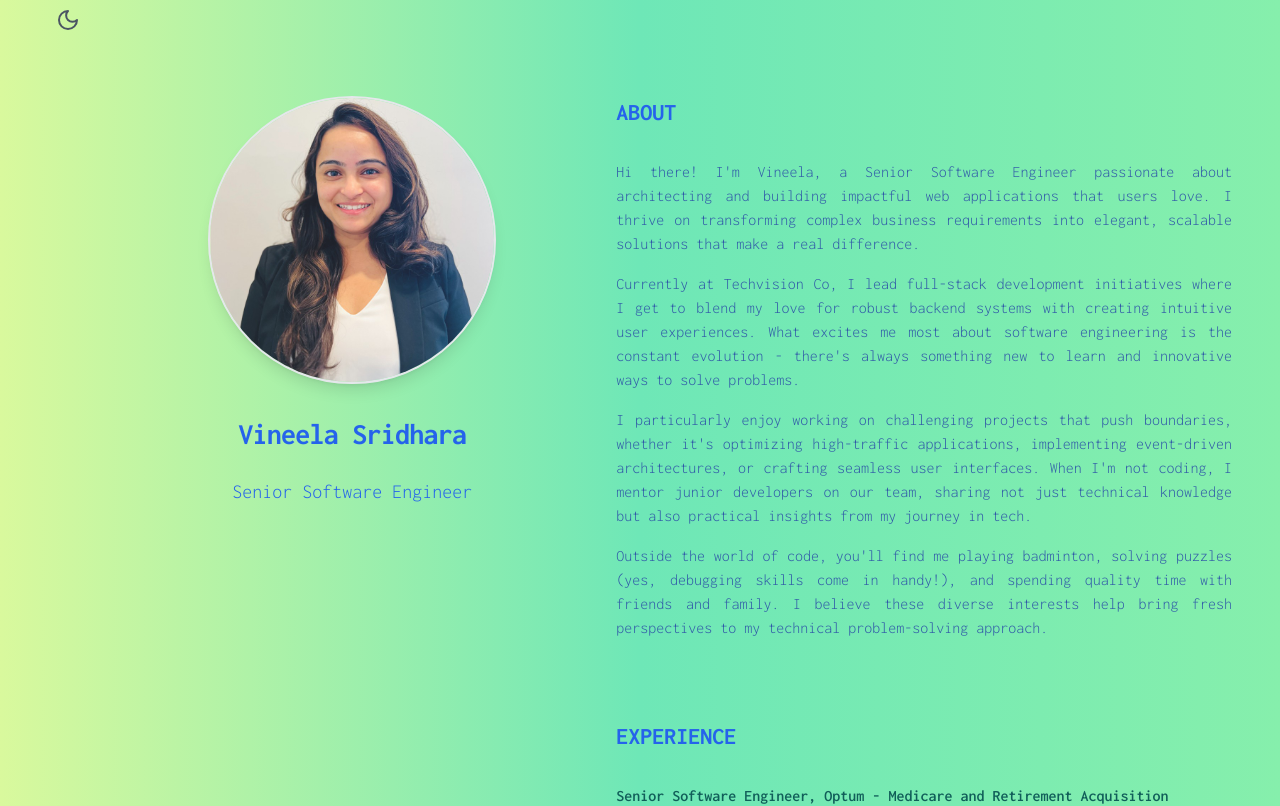
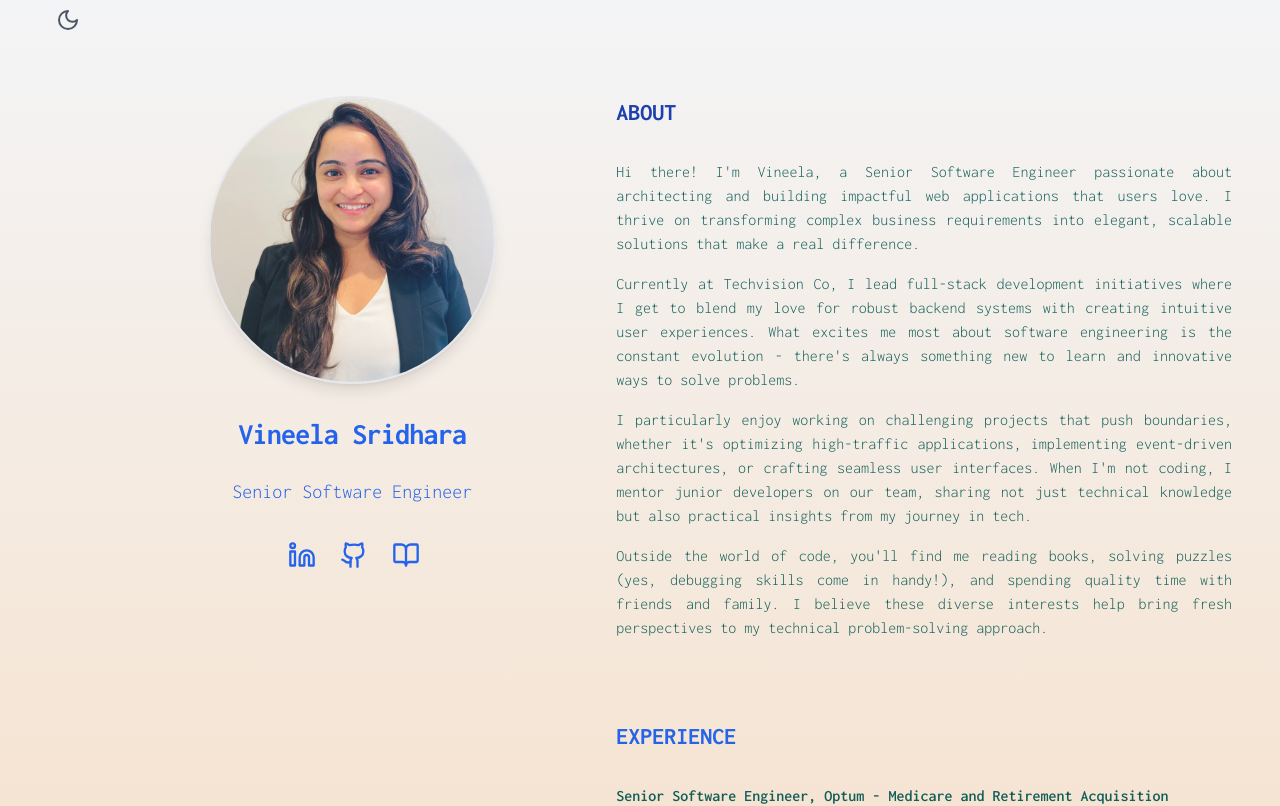
Before and after one commit to vineela-creates/personal-website, a Next.js app: page / in a window 1280 px wide. Shown: the top 806 px of the page. Built offline with nearby package versions, Linux system fonts and the light colour scheme; what tailwindcss-animated would draw is missing.

Commit message:
Added social media links

```diff
--- a/app/components/PageDetails.tsx
+++ b/app/components/PageDetails.tsx
@@ -4,7 +4,6 @@ import { resumeData } from "../data/ResumeData";
 import { Header } from "./sections/Header";
 import ThemeToggle from "./ThemeToggle";
 import PdfDownload from "./PdfDownload";
-import ContactForm from "./sections/ContactForm";
 
 const PageDetails: React.FC = () => {
   const scrollToSection = (sectionId: string) => {
@@ -13,12 +12,13 @@ const PageDetails: React.FC = () => {
   };
   const gradients = {
     ocean: "bg-gradient-to-r from-lime-200 via-emerald-300 to-green-300",
-    sunset: "bg-gradient-to-r from-orange-500 via-red-500 to-purple-500",
     forest: "bg-gradient-to-r from-green-500 via-emerald-500 to-teal-500",
+    sunset: "dark:bg-gradient-to-t dark:from-slate-400 dark:to-zinc-400",
+    sunrise: "bg-gradient-to-t from-orange-300 to-gray-100",
   };
   return (
     <div
-      className={`mx-auto min-h-screen ${gradients.ocean} max-w-screen
+      className={`mx-auto min-h-screen ${gradients.sunrise} ${gradients.sunset} max-w-screen
      px-4 py-8  md:px-12 md:py-16 lg:py-0 bg-slate-900 dark:bg-blue-500 font-inconsolata font-light`}
     >
       {/* Mobile-first layout with flex-col by default, switching to row on larger screens */}
@@ -36,15 +36,15 @@ const PageDetails: React.FC = () => {
         </div>
 
         {/* Main Content - full width on mobile */}
-        <main className="w-full lg:w-[52%] pt-12 lg:pt-24 lg:py-24 dark:text-teal-800">
+        <main className="w-full lg:w-[52%] pt-12 lg:pt-24 lg:py-24">
           <section
             id="about"
             className="scroll-mt-16 mb-16 lg:mb-20 lg:scroll-mt-24 animate-fade-left animate-once"
           >
-            <h1 className="text-blue-600 mb-8 font-bold text-xl md:text-2xl">
+            <h1 className="text-blue-800 mb-8 font-bold text-xl md:text-2xl">
               ABOUT
             </h1>
-            <div className="text-justify space-y-4">
+            <div className="text-justify space-y-4 dark: text-teal-800">
               <p>
                 Hi there! I'm Vineela, a Senior Software Engineer passionate
                 about architecting and building impactful web applications that
@@ -69,10 +69,10 @@ const PageDetails: React.FC = () => {
                 practical insights from my journey in tech.
               </p>
               <p>
-                Outside the world of code, you'll find me playing badminton,
-                solving puzzles (yes, debugging skills come in handy!), and
-                spending quality time with friends and family. I believe these
-                diverse interests help bring fresh perspectives to my technical
+                Outside the world of code, you'll find me reading books, solving
+                puzzles (yes, debugging skills come in handy!), and spending
+                quality time with friends and family. I believe these diverse
+                interests help bring fresh perspectives to my technical
                 problem-solving approach.
               </p>
             </div>
@@ -95,7 +95,7 @@ const PageDetails: React.FC = () => {
                     <p>{exp.period}</p>
                   </div>
                   <div>
-                    <ul className="list-disc ml-4 md:ml-8 space-y-2">
+                    <ul className="list-disc ml-4 md:ml-8 space-y-2 dark: text-teal-800">
                       {exp.responsibilities.map((a, index) => (
                         <li key={index} className="text-justify">
                           {a}
@@ -129,11 +129,13 @@ const PageDetails: React.FC = () => {
               </h1>
               {resumeData.education.map((edu, index) => (
                 <div className="mb-6" key={index}>
-                  <p className="text-teal-800 dark:text-slate-900 font-semibold">
+                  <p className="text-teal-800 dark:text-blue-600 font-semibold">
                     {edu.school}
                   </p>
-                  <p>{edu.year}</p>
-                  <p>{edu.degree}</p>
+                  <div className="dark: text-teal-800">
+                    <p>{edu.year}</p>
+                    <p>{edu.degree}</p>
+                  </div>
                 </div>
               ))}
             </div>
@@ -163,12 +165,7 @@ const PageDetails: React.FC = () => {
               </svg>
             </PdfDownload>
           </section>
-          <section
-            id="contact"
-            className="mb-16 lg:mb-20 scroll-mt-16 lg:scroll-mt-24"
-          >
-            <ContactForm />
-          </section>
+
         </main>
       </div>
     </div>
--- a/app/components/PdfDownload.tsx
+++ b/app/components/PdfDownload.tsx
@@ -13,7 +13,7 @@ const PdfDownload: React.FC<PDFLinkProps> = ({
       <a
         href={pdfUrl}
         onClick={handleDownload}
-        className={`group/link text-teal-800 dark:text-teal-300 hover:text-blue-800 font-bold ${className}`}
+        className={`group/link text-teal-800 hover:text-blue-800 font-bold ${className}`}
       >
         {children}
       </a>
--- a/app/components/sections/Header.tsx
+++ b/app/components/sections/Header.tsx
@@ -1,4 +1,5 @@
 "use client";
+import { BookOpen, Github, Linkedin } from "lucide-react";
 import { SectionProps } from "../../types/SectionProps";
 import Image from "next/image";
 
@@ -17,12 +18,43 @@ export const Header: React.FC<SectionProps> = ({ data, onScroll }) => (
     </div>
 
     <div className="text-center flex flex-col text-wrap">
-      <h1 className="text-3xl font-bold tracking-tight text-blue-600 mb-4 lg:mb-6 dark:text-white">
+      <h1 className="text-3xl font-bold tracking-tight text-blue-600 mb-4 lg:mb-6">
         {data.intro.name}
       </h1>
-      <h2 className="text-xl leading-relaxed text-blue-600 mb-6 lg:mb-8  dark:text-white">
+      <h2 className="text-xl leading-relaxed text-blue-600 mb-6 lg:mb-8">
         {data.intro.title}
       </h2>
+
+      <div className="flex flex-row ml-20 lg:ml-25 gap-6 mb-8">
+        <a
+          href="https://www.linkedin.com/in/vsridha"
+          target="_blank"
+          rel="noopener noreferrer"
+          className="text-blue-600 hover:text-blue-800 dark:hover:text-cyan-500 transition-colors"
+          aria-label="LinkedIn Profile"
+        >
+          <Linkedin size={28} />
+        </a>
+
+        <a
+          href="https://github.com/vineela-creates"
+          target="_blank"
+          rel="noopener noreferrer"
+          className="text-blue-600 hover:text-blue-800 dark:hover:text-cyan-500 transition-colors"
+          aria-label="GitHub Profile"
+        >
+          <Github size={28} />
+        </a>
+        <a
+          href="https://www.goodreads.com/user/show/185179856-vineela-sridhara"
+          target="_blank"
+          rel="noopener noreferrer"
+          className="text-blue-600 hover:text-blue-800 dark:hover:text-cyan-500 transition-colors"
+          aria-label="Goodreads Profile"
+        >
+          <BookOpen size={28} />
+        </a>
+      </div>
     </div>
   </header>
 );
--- a/app/data/ResumeData.tsx
+++ b/app/data/ResumeData.tsx
@@ -41,6 +41,7 @@ export const resumeData: ResumeData = {
       responsibilities: [
         "Built a responsive portal for Medicare and Retired consumers, which is a marketplace for buying health insurances.",
         "Created the frontend view and backend APIs using Angular,SpringWebflux respectively.",
+        "Maintained 40% improved performance and 95% user satisfaction across 8+ employer groups.",
       ],
       skills: [
         "Rx Programming",
@@ -65,6 +66,7 @@ export const resumeData: ResumeData = {
       responsibilities: [
         "Implemented an event-driven data pipeline using Spring Cloud Streams and Apache Kafka to automate the ingestion, validation, and processing of healthcare facility contracts.",
         "Developed a responsive, user-friendly Contract Admin dashboard in React and Next.js that provided real-time contract status monitoring.",
+        "Established a robust error handling and retry mechanism within Spring Boot applications that automatically detected and resolved common contract processing issues, reducing the average time to resolution by 60% and improving overall system reliability.",
       ],
       skills: [
         "React",
--- a/package.json
+++ b/package.json
@@ -9,6 +9,7 @@
     "lint": "next lint"
   },
   "dependencies": {
+    "@emailjs/browser": "^4.4.1",
     "lucide-react": "^0.471.1",
     "next": "15.1.3",
     "next-themes": "^0.4.4",
@@ -18,6 +19,7 @@
   "devDependencies": {
     "@netlify/plugin-nextjs": "^5.9.3",
     "@types/node": "^20",
+    "@types/nodemailer": "^6.4.17",
     "@types/react": "^19",
     "@types/react-dom": "^19",
     "postcss": "^8",
```
Also changed, not shown: app/components/sections/ContactForm.tsx (deleted, +0 -165 lines), 1 other file (tests, documents, lock files or other folders).
